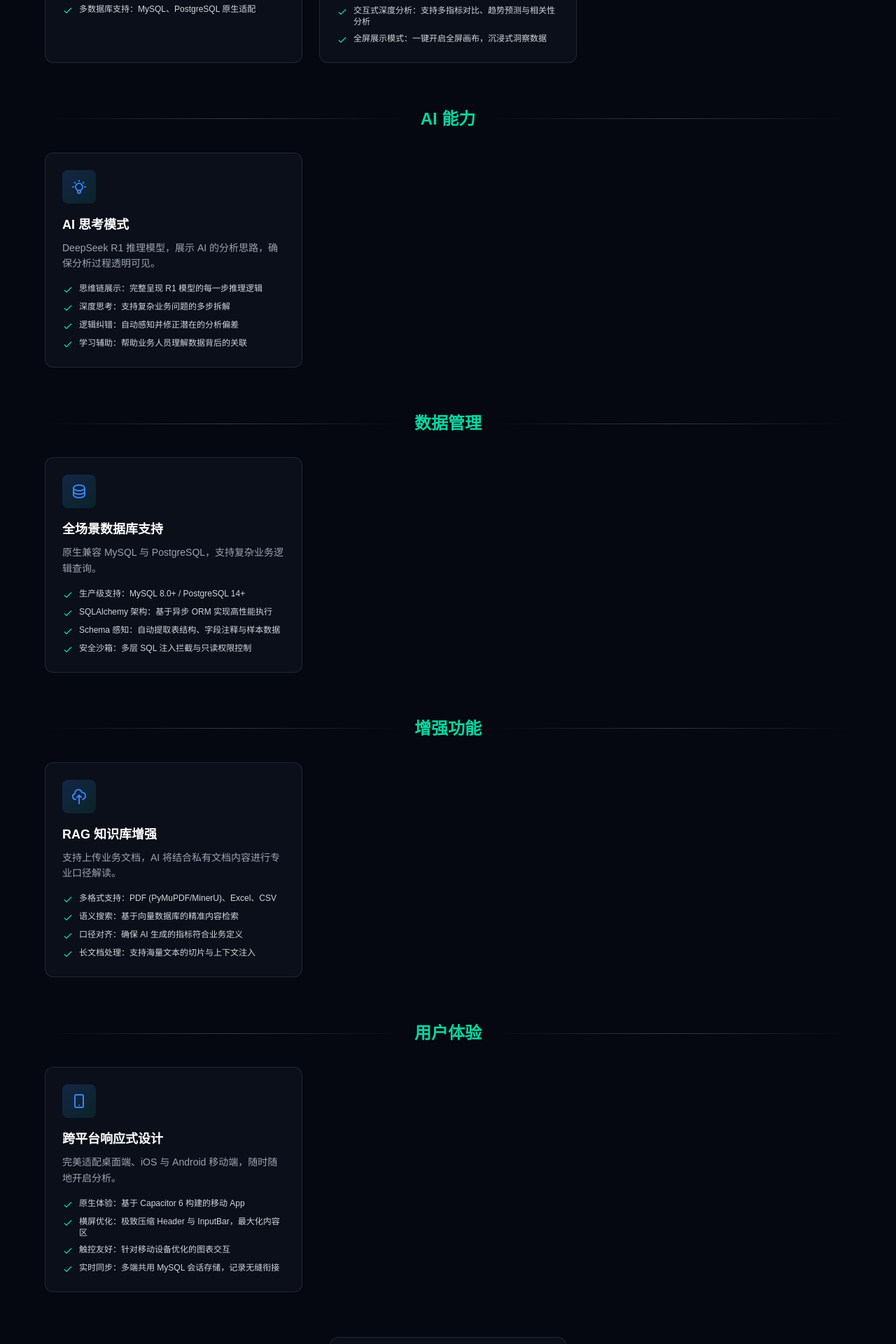
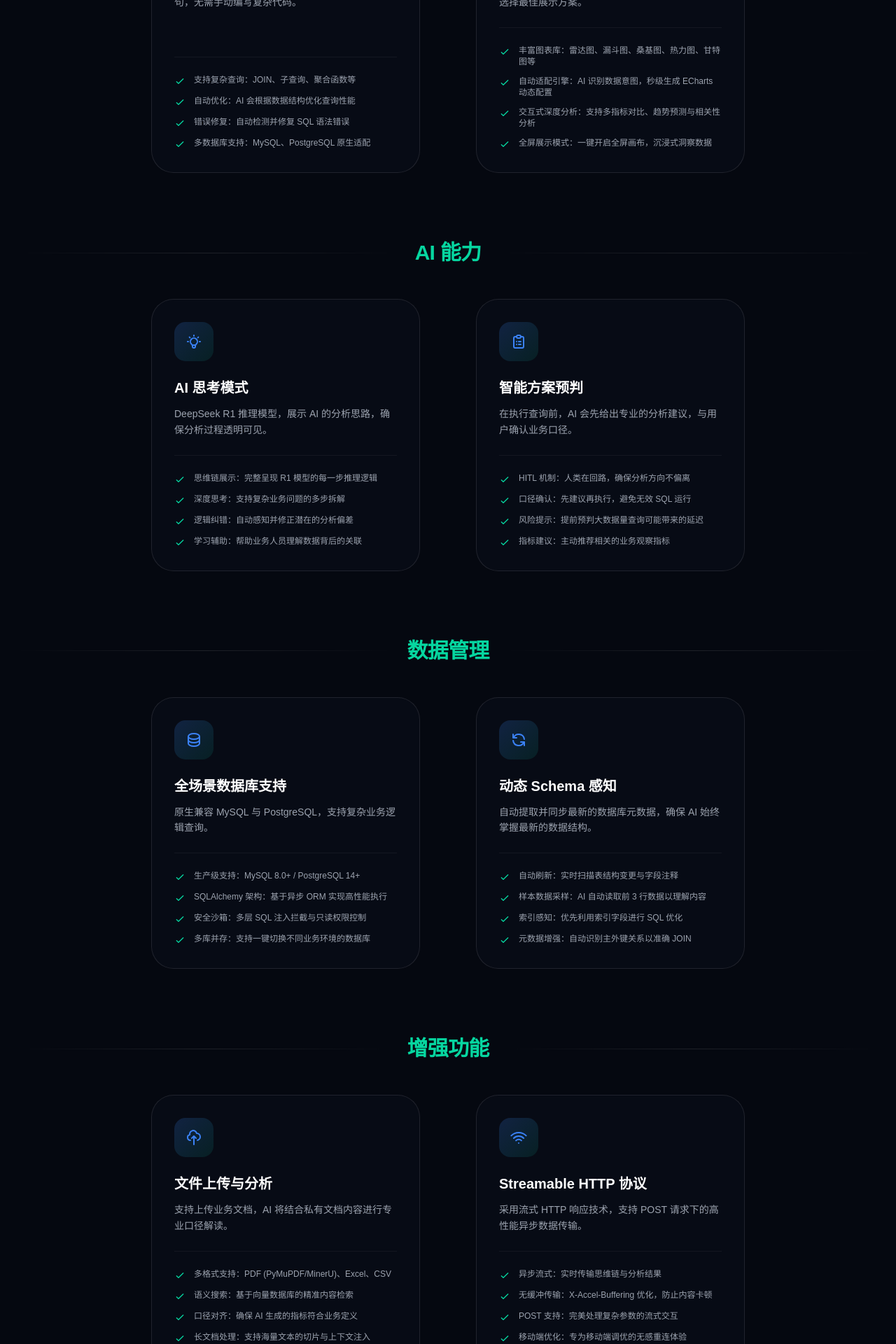
Before and after one commit to CadanHu/data-analyse-system, a React (Vite) app in the folder frontend/: page /features in a window 1280 px wide. Shown: the part 680-2600 px from the top of the page at 70% size. Built offline with nearby package versions, Linux system fonts and the light colour scheme.

Commit message:
docs: correct streaming protocol description from SSE to Streamable HTTP

```diff
--- a/frontend/src/components/Features.tsx
+++ b/frontend/src/components/Features.tsx
@@ -62,6 +62,23 @@ const features: Feature[] = [
     ]
   },
   {
+    id: 13,
+    title: '智能方案预判',
+    description: '在执行查询前，AI 会先给出专业的分析建议，与用户确认业务口径。',
+    icon: (
+      <svg className="w-6 h-6" fill="none" viewBox="0 0 24 24" stroke="currentColor">
+        <path strokeLinecap="round" strokeLinejoin="round" strokeWidth={2} d="M9 5H7a2 2 0 00-2 2v12a2 2 0 002 2h10a2 2 0 002-2V7a2 2 0 00-2-2h-2M9 5a2 2 0 002 2h2a2 2 0 002-2M9 5a2 2 0 012-2h2a2 2 0 012 2m-3 7h3m-3 4h3m-6-4h.01m-.01 4h.01" />
+      </svg>
+    ),
+    category: 'AI 能力',
+    details: [
+      'HITL 机制：人类在回路，确保分析方向不偏离',
+      '口径确认：先建议再执行，避免无效 SQL 运行',
+      '风险提示：提前预判大数据量查询可能带来的延迟',
+      '指标建议：主动推荐相关的业务观察指标'
+    ]
+  },
+  {
     id: 4,
     title: '全场景数据库支持',
     description: '原生兼容 MySQL 与 PostgreSQL，支持复杂业务逻辑查询。',
@@ -74,13 +91,30 @@ const features: Feature[] = [
     details: [
       '生产级支持：MySQL 8.0+ / PostgreSQL 14+',
       'SQLAlchemy 架构：基于异步 ORM 实现高性能执行',
-      'Schema 感知：自动提取表结构、字段注释与样本数据',
-      '安全沙箱：多层 SQL 注入拦截与只读权限控制'
+      '安全沙箱：多层 SQL 注入拦截与只读权限控制',
+      '多库并存：支持一键切换不同业务环境的数据库'
+    ]
+  },
+  {
+    id: 14,
+    title: '动态 Schema 感知',
+    description: '自动提取并同步最新的数据库元数据，确保 AI 始终掌握最新的数据结构。',
+    icon: (
+      <svg className="w-6 h-6" fill="none" viewBox="0 0 24 24" stroke="currentColor">
+        <path strokeLinecap="round" strokeLinejoin="round" strokeWidth={2} d="M4 4v5h.582m15.356 2A8.001 8.001 0 004.582 9m0 0H9m11 11v-5h-.581m0 0a8.003 8.003 0 01-15.357-2m15.357 2H15" />
+      </svg>
+    ),
+    category: '数据管理',
+    details: [
+      '自动刷新：实时扫描表结构变更与字段注释',
+      '样本数据采样：AI 自动读取前 3 行数据以理解内容',
+      '索引感知：优先利用索引字段进行 SQL 优化',
+      '元数据增强：自动识别主外键关系以准确 JOIN'
     ]
   },
   {
     id: 5,
-    title: 'RAG 知识库增强',
+    title: '文件上传与分析',
     description: '支持上传业务文档，AI 将结合私有文档内容进行专业口径解读。',
     icon: (
       <svg className="w-6 h-6" fill="none" viewBox="0 0 24 24" stroke="currentColor">
@@ -96,7 +130,41 @@ const features: Feature[] = [
     ]
   },
   {
+    id: 15,
+    title: 'Streamable HTTP 协议',
+    description: '采用流式 HTTP 响应技术，支持 POST 请求下的高性能异步数据传输。',
+    icon: (
+      <svg className="w-6 h-6" fill="none" viewBox="0 0 24 24" stroke="currentColor">
+        <path strokeLinecap="round" strokeLinejoin="round" strokeWidth={2} d="M8.111 16.404a5.5 5.5 0 017.778 0M12 20h.01m-7.08-7.071c3.904-3.905 10.236-3.905 14.141 0M1.394 9.393c5.857-5.857 15.355-5.857 21.213 0" />
+      </svg>
+    ),
+    category: '增强功能',
+    details: [
+      '异步流式：实时传输思维链与分析结果',
+      '无缓冲传输：X-Accel-Buffering 优化，防止内容卡顿',
+      'POST 支持：完美处理复杂参数的流式交互',
+      '移动端优化：专为移动端调优的无感重连体验'
+    ]
+  },
+  {
     id: 6,
+    title: '会话管理与同步',
+    description: '保存历史对话记录，支持多端状态实时同步，提高协作效率。',
+    icon: (
+      <svg className="w-6 h-6" fill="none" viewBox="0 0 24 24" stroke="currentColor">
+        <path strokeLinecap="round" strokeLinejoin="round" strokeWidth={2} d="M19 11H5m14 0a2 2 0 012 2v6a2 2 0 01-2 2H5a2 2 0 01-2-2v-6a2 2 0 012-2m14 0V9a2 2 0 00-2-2M5 11V9a2 2 0 012-2m0 0V5a2 2 0 012-2h6a2 2 0 012 2v2M7 7h10" />
+      </svg>
+    ),
+    category: '用户体验',
+    details: [
+      '历史记录：自动持久化至 MySQL 数据库',
+      '智能标题：AI 自动总结生成精准的会话名称',
+      '快速检索：支持按标题关键词实时搜索会话',
+      '状态回溯：切换会话即可瞬间恢复图表与 SQL'
+    ]
+  },
+  {
+    id: 8,
     title: '跨平台响应式设计',
     description: '完美适配桌面端、iOS 与 Android 移动端，随时随地开启分析。',
     icon: (
@@ -107,9 +175,9 @@ const features: Feature[] = [
     category: '用户体验',
     details: [
       '原生体验：基于 Capacitor 6 构建的移动 App',
-      '横屏优化：极致压缩 Header 与 InputBar，最大化内容区',
+      '横屏优化：极致压缩 Header 与布局，最大化画布',
       '触控友好：针对移动设备优化的图表交互',
-      '实时同步：多端共用 MySQL 会话存储，记录无缝衔接'
+      '离线查看：无需重连即可浏览已加载的历史记录'
     ]
   }
 ]
@@ -143,45 +211,46 @@ export default function Features() {
       </nav>
 
       <main className="relative z-10 pt-48 pb-20 px-6">
-        <div className="max-w-6xl mx-auto">
-          <div className="text-center mb-16">
-            <h1 className="text-4xl md:text-5xl font-bold mb-6">
+        <div className="max-w-7xl mx-auto flex flex-col items-center">
+          <div className="text-center mb-24 max-w-3xl">
+            <h1 className="text-4xl md:text-6xl font-black mb-8">
               功能特性
               <span className="text-transparent bg-clip-text bg-gradient-to-r from-[#3b82f6] to-[#06d6a0]">
                 强大能力
               </span>
             </h1>
-            <p className="text-gray-400 text-lg max-w-2xl mx-auto">
+            <p className="text-xl text-gray-400 leading-relaxed">
               探索 DataPulse v1.7.0 的全场景分析能力，让 AI 成为您的首席数据官
             </p>
           </div>
 
+          <div className="w-full space-y-24">
             {categories.map((category) => (
-            <div key={category} className="mb-16">
-              <div className="flex items-center gap-3 mb-8">
-                <div className="h-px flex-1 bg-gradient-to-r from-transparent via-white/20 to-transparent" />
-                <h2 className="text-2xl font-bold text-[#06d6a0]">{category}</h2>
-                <div className="h-px flex-1 bg-gradient-to-r from-transparent via-white/20 to-transparent" />
+              <div key={category} className="w-full">
+                <div className="flex items-center gap-6 mb-12">
+                  <div className="h-px flex-1 bg-gradient-to-r from-transparent via-white/10 to-transparent" />
+                  <h2 className="text-2xl md:text-3xl font-bold text-[#06d6a0] tracking-tight">{category}</h2>
+                  <div className="h-px flex-1 bg-gradient-to-r from-transparent via-white/10 to-transparent" />
                 </div>
 
-              <div className="grid grid-cols-1 md:grid-cols-2 lg:grid-cols-3 gap-6">
+                <div className="grid grid-cols-1 md:grid-cols-2 lg:grid-cols-2 gap-8 justify-items-center max-w-4xl mx-auto">
                   {features.filter(f => f.category === category).map((feature) => (
                     <div
                       key={feature.id}
-                    className="bg-[#0a0f1a] border border-white/10 rounded-xl p-6 hover:border-[#06d6a0]/50 hover:shadow-lg hover:shadow-[#06d6a0]/10 transition-all duration-300 group"
+                      className="w-full max-w-sm bg-[#0a0f1a]/50 border border-white/10 rounded-[2rem] p-8 hover:border-[#06d6a0]/50 hover:bg-[#0a0f1a]/80 hover:shadow-2xl hover:shadow-[#06d6a0]/5 transition-all duration-500 group flex flex-col"
                     >
-                    <div className="w-12 h-12 rounded-lg bg-gradient-to-br from-[#3b82f6]/20 to-[#06d6a0]/10 flex items-center justify-center mb-4 group-hover:from-[#3b82f6]/30 group-hover:to-[#06d6a0]/20 transition-all">
+                      <div className="w-14 h-14 rounded-2xl bg-gradient-to-br from-[#3b82f6]/20 to-[#06d6a0]/10 flex items-center justify-center mb-6 group-hover:scale-110 transition-transform duration-500">
                         <div className="text-[#3b82f6] group-hover:text-[#06d6a0] transition-colors">
                           {feature.icon}
                         </div>
                       </div>
 
-                    <h3 className="text-lg font-semibold mb-2">{feature.title}</h3>
-                    <p className="text-gray-400 text-sm mb-4 leading-relaxed">{feature.description}</p>
+                      <h3 className="text-xl font-bold mb-3 text-white">{feature.title}</h3>
+                      <p className="text-gray-400 text-sm mb-6 leading-relaxed flex-1">{feature.description}</p>
 
-                    <ul className="space-y-2">
+                      <ul className="space-y-3 pt-6 border-t border-white/5">
                         {feature.details.map((detail, index) => (
-                        <li key={index} className="flex items-start gap-2 text-xs text-gray-300">
+                          <li key={index} className="flex items-start gap-3 text-xs text-gray-400">
                             <svg className="w-4 h-4 text-[#06d6a0] flex-shrink-0 mt-0.5" fill="none" viewBox="0 0 24 24" stroke="currentColor">
                               <path strokeLinecap="round" strokeLinejoin="round" strokeWidth={2} d="M5 13l4 4L19 7" />
                             </svg>
@@ -194,6 +263,7 @@ export default function Features() {
                 </div>
               </div>
             ))}
+          </div>
 
           <div className="mt-16 text-center">
             <div className="inline-flex items-center gap-2 px-6 py-3 bg-[#0a0f1a] border border-white/10 rounded-xl">
```
Also changed, not shown: 2 other files (tests, documents, lock files or other folders). Lines whose indentation alone changed are shown as unchanged.
